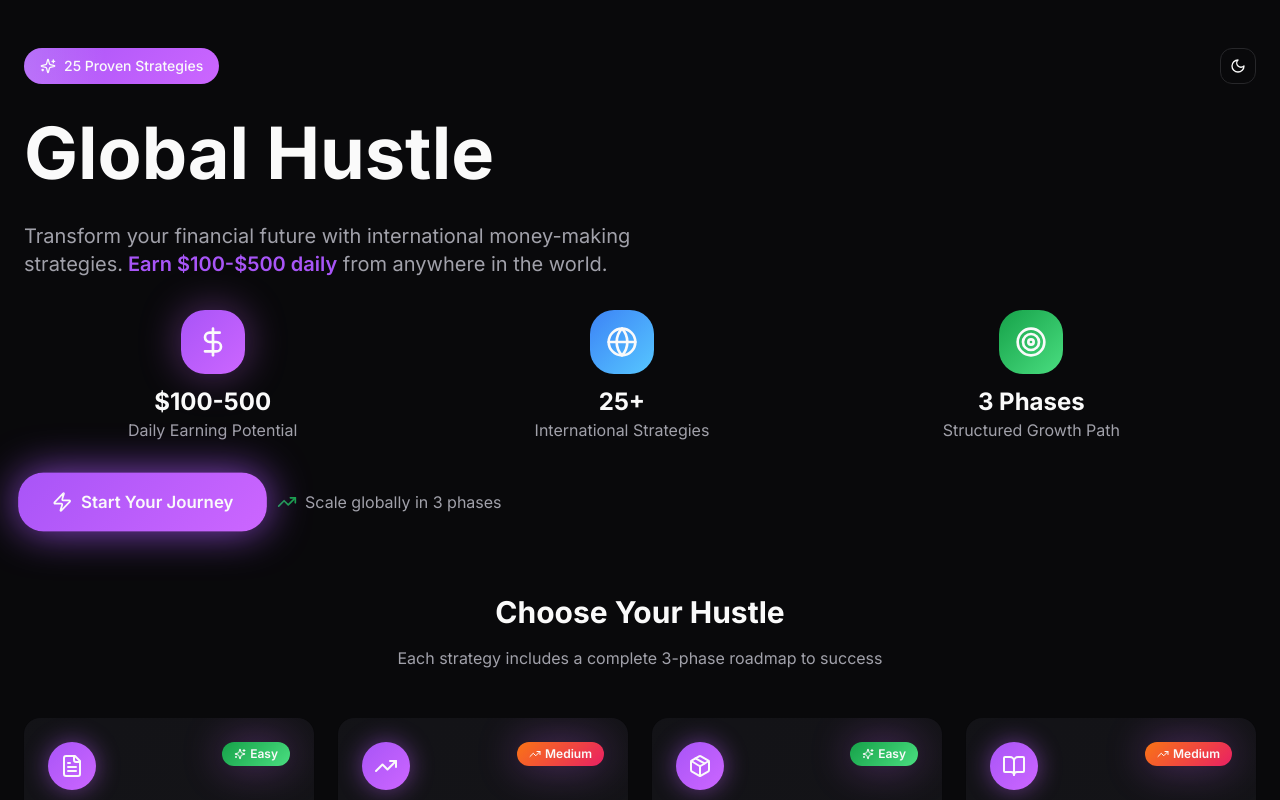
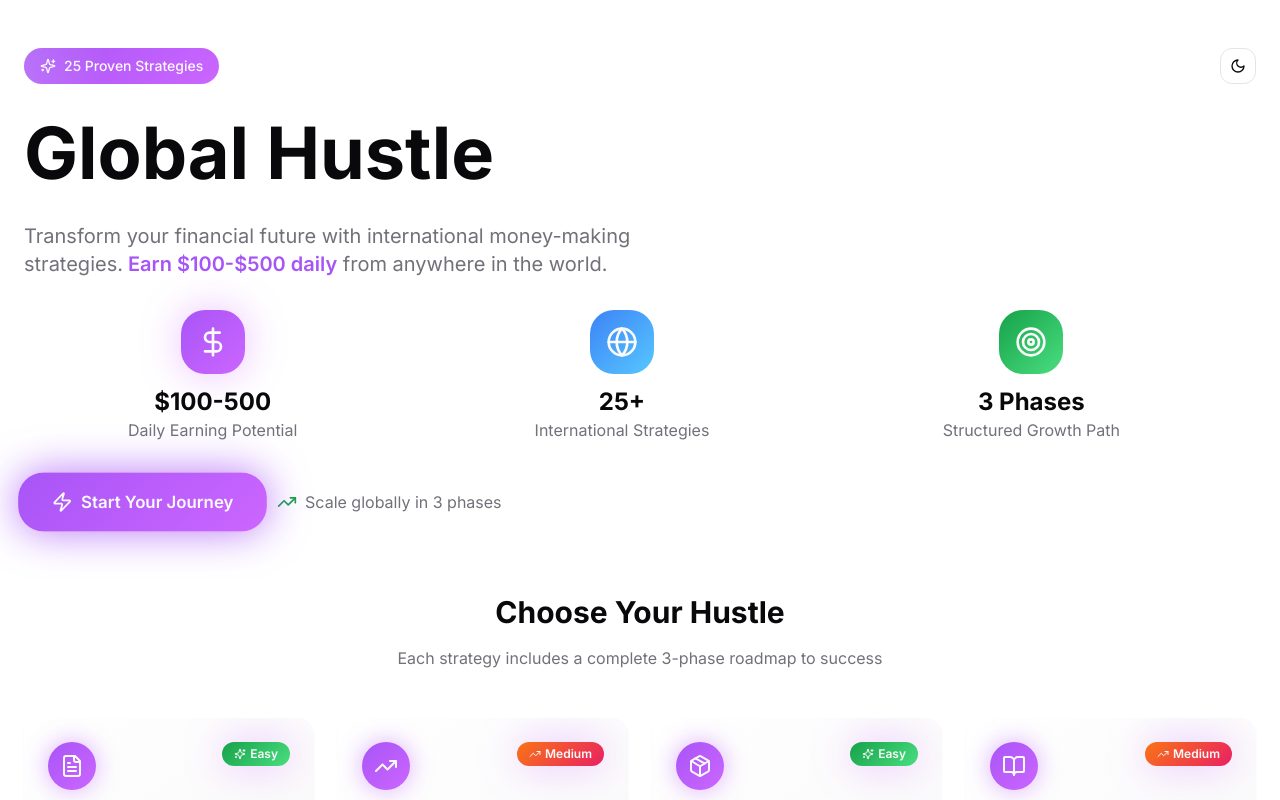
Before and after one commit to PJinvest/pj-hustle, a React (Vite) app: page / in a window 1280 px wide. Shown: the top 800 px of the page. Built offline with nearby package versions, Linux system fonts and the light colour scheme.

Commit message:
Fix theme toggle functionality
The theme toggle is not working correctly and the light/dark mode is not applying. This commit addresses the issues to ensure the theme functionality is restored.

```diff
--- a/src/components/HustleCard.tsx
+++ b/src/components/HustleCard.tsx
@@ -52,7 +52,7 @@ export const HustleCard = ({ hustle, onClick }: HustleCardProps) => {
   };
 
   return (
-    <Card className="group glass-card interactive-hover border-0 cursor-pointer relative overflow-hidden">
+    <Card onClick={onClick} className="group glass-card interactive-hover border-0 cursor-pointer relative overflow-hidden">
       {/* Animated Background Gradient */}
       <div className="absolute inset-0 bg-gradient-primary opacity-0 group-hover:opacity-10 transition-all duration-500" />
 
--- a/src/components/ThemeToggle.tsx
+++ b/src/components/ThemeToggle.tsx
@@ -4,7 +4,7 @@ import { Button } from "@/components/ui/button";
 import { useEffect, useState } from "react";
 
 export const ThemeToggle = () => {
-  const [theme, setTheme] = useState<"light" | "dark">("light");
+  const [theme, setTheme] = useState<"light" | "dark">("dark");
 
   useEffect(() => {
     const savedTheme = localStorage.getItem("theme") as "light" | "dark" | null;
@@ -12,14 +12,16 @@ export const ThemeToggle = () => {
     const initialTheme = savedTheme || (prefersDark ? "dark" : "light");
 
     setTheme(initialTheme);
-    document.documentElement.classList.toggle("dark", initialTheme === "dark");
+    document.documentElement.classList.remove("light", "dark");
+    document.documentElement.classList.add(initialTheme);
   }, []);
 
   const toggleTheme = () => {
     const newTheme = theme === "light" ? "dark" : "light";
     setTheme(newTheme);
     localStorage.setItem("theme", newTheme);
-    document.documentElement.classList.toggle("dark", newTheme === "dark");
+    document.documentElement.classList.remove("light", "dark");
+    document.documentElement.classList.add(newTheme);
   };
 
   return (
```
